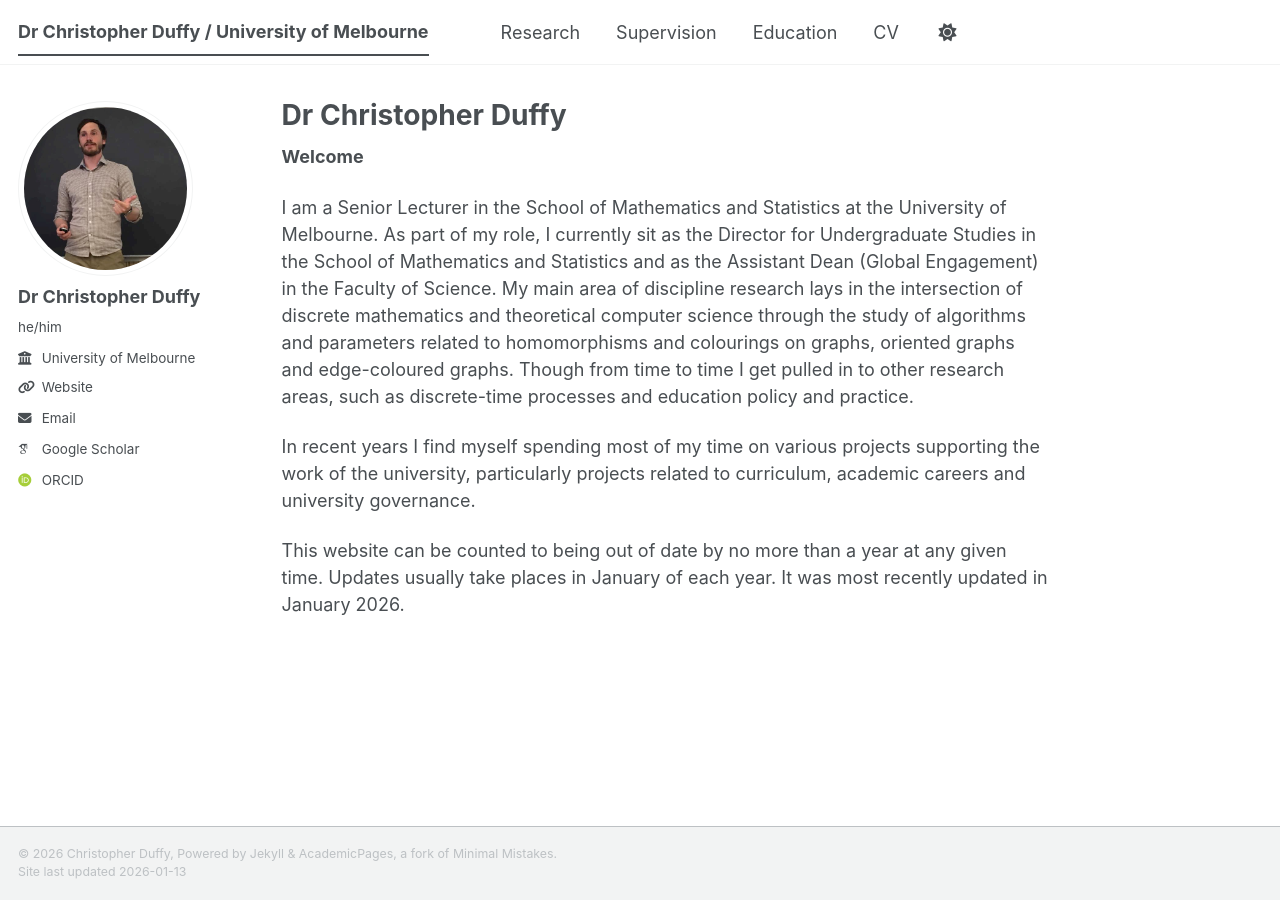
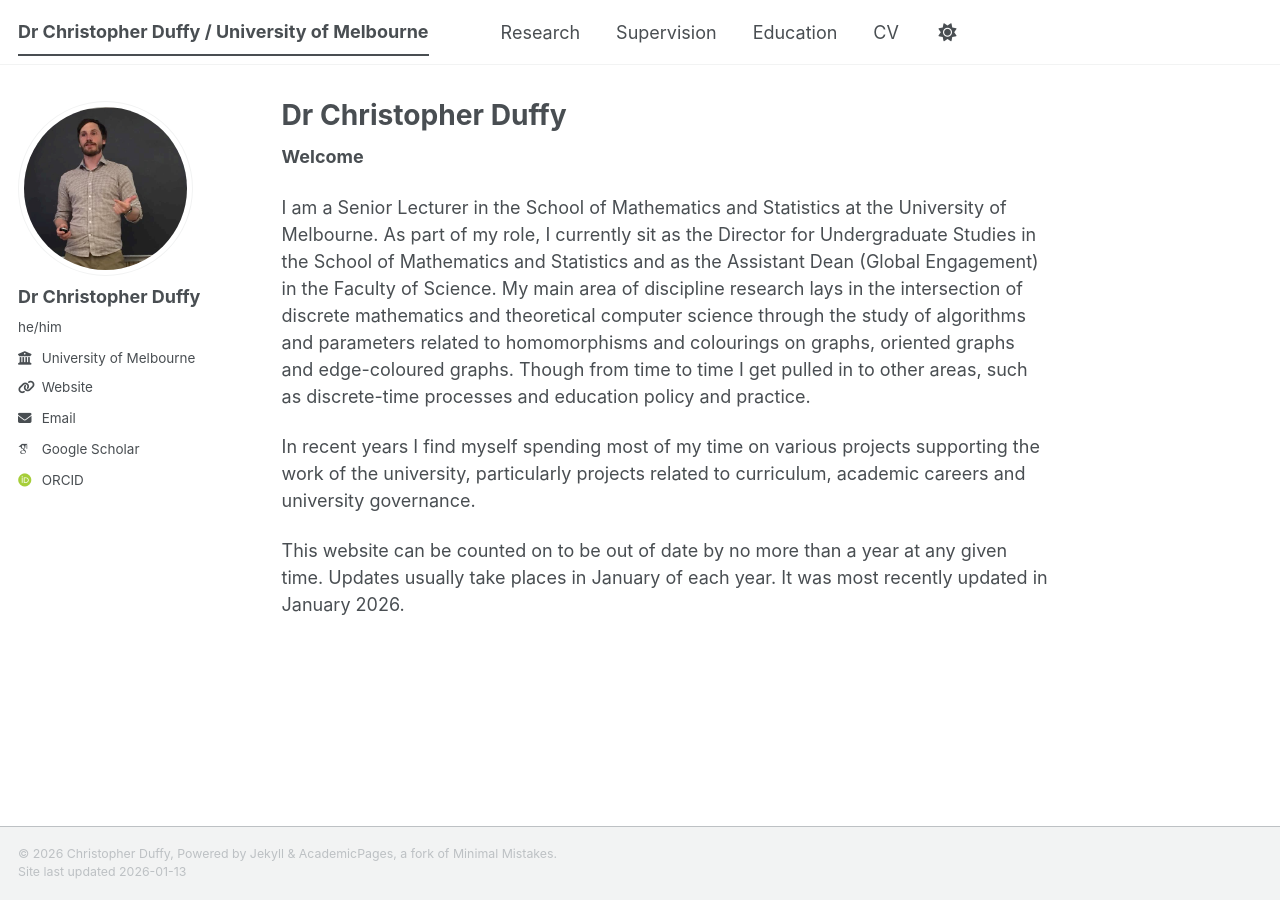
Before and after one commit to duffyinVictoria/duffyinVictoria.github.io, a Jekyll site: the page built from _pages/about.md, in a window 1280 px wide. Built offline with Jekyll 4.4.1, drawn with Linux system fonts in a browser that asks for light colours; some web fonts are replaced; a script bundle is joined from its source files by our own code; library files that are not in the unit come from our copies.

Commit message:
Update about.md

```diff
--- a/_pages/about.md
+++ b/_pages/about.md
@@ -12,10 +12,10 @@ redirect_from:
 I am a Senior Lecturer in the School of Mathematics and Statistics at the University of Melbourne.
 As part of my role, I currently sit as the Director for Undergraduate Studies in the School of Mathematics and Statistics and as the Assistant Dean (Global Engagement) in the Faculty of Science.
 My main area of discipline research lays in the intersection of discrete mathematics and theoretical computer science through the study of algorithms and parameters related to  homomorphisms and colourings on graphs, oriented graphs and edge-coloured graphs.
-Though from time to time I get pulled in to other research areas, such as discrete-time processes and education policy and practice.
+Though from time to time I get pulled in to other areas, such as discrete-time processes and education policy and practice.
 
 In recent years I find myself spending most of my time on various projects supporting the work of the university, particularly projects related to curriculum, academic careers and university governance.
 
-This website can be counted to being out of date by no more than a year at any given time.
+This website can be counted on to be out of date by no more than a year at any given time.
 Updates usually take places in January of each year.
 It was most recently updated in January 2026.
```
